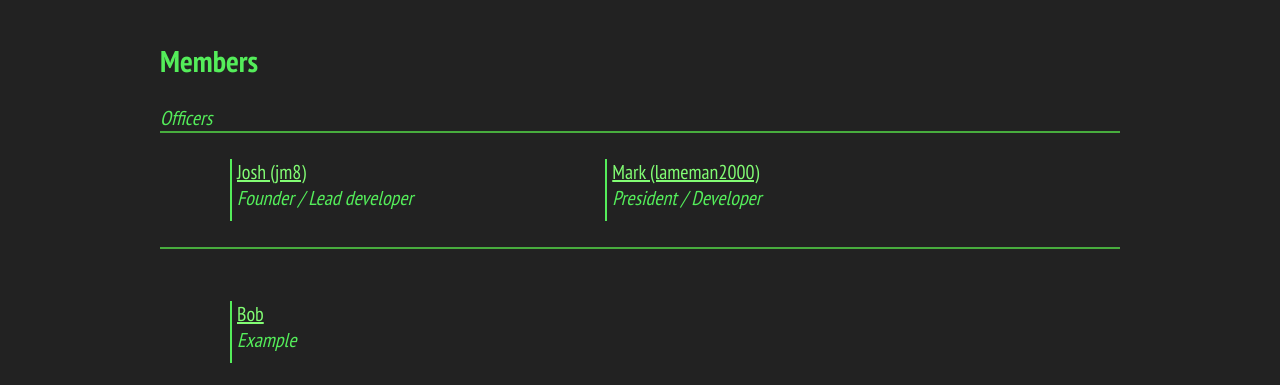
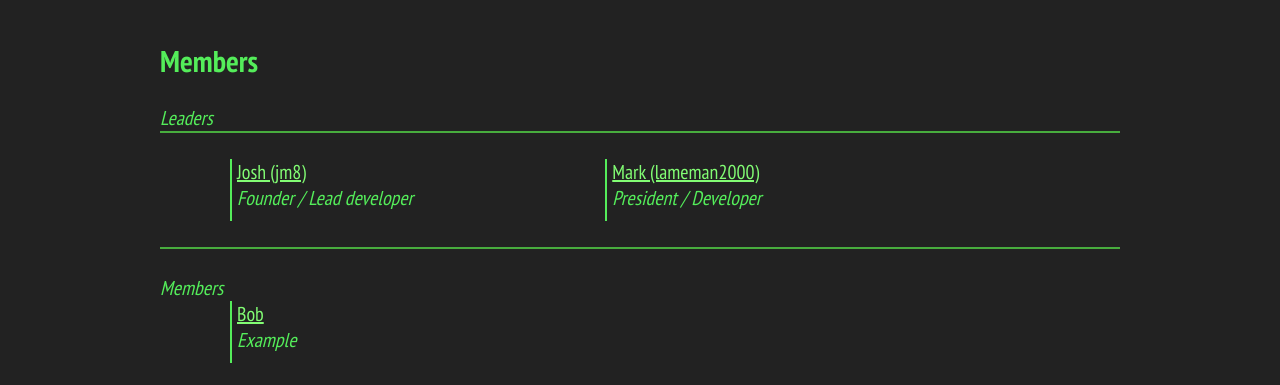
Before and after one commit to DarbyCAT/legacy, a Jekyll site: the page built from members.html, in a window 1280 px wide. Shown: the part 194-579 px from the top of the page. Built offline with Jekyll 4.4.1, drawn with Linux system fonts in a browser that asks for light colours.

Commit message:
Update members.html

```diff
--- a/members.html
+++ b/members.html
@@ -3,7 +3,7 @@ layout: default
 ---
 <h2>Members</h2>
 
-<i>Officers</i>
+<i>Leaders</i>
 <div id="members">
 <br>
 <div class="boxes">
@@ -13,7 +13,7 @@ layout: default
 
 <div><a href="/profile/leo.html">Leo (leo)</a><br><i>Treasurer</i></div> -->
 </div><br>
-</div><br><br>
+</div><br><i>Members</i><br>
 <div class="boxes">
 <div><a href="https://example.com">Bob</a><br><i>Example</i></div>
 </div>
```
